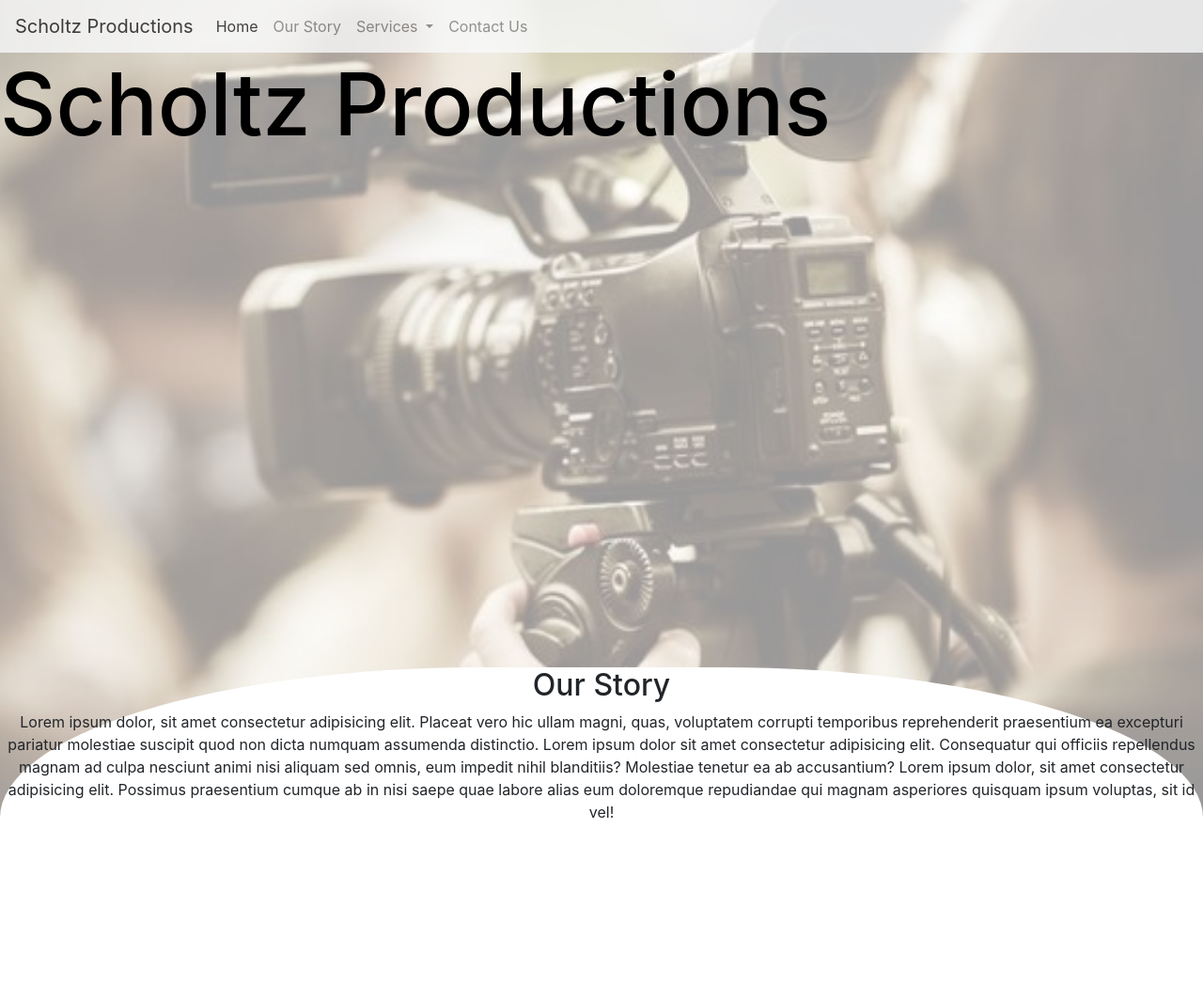
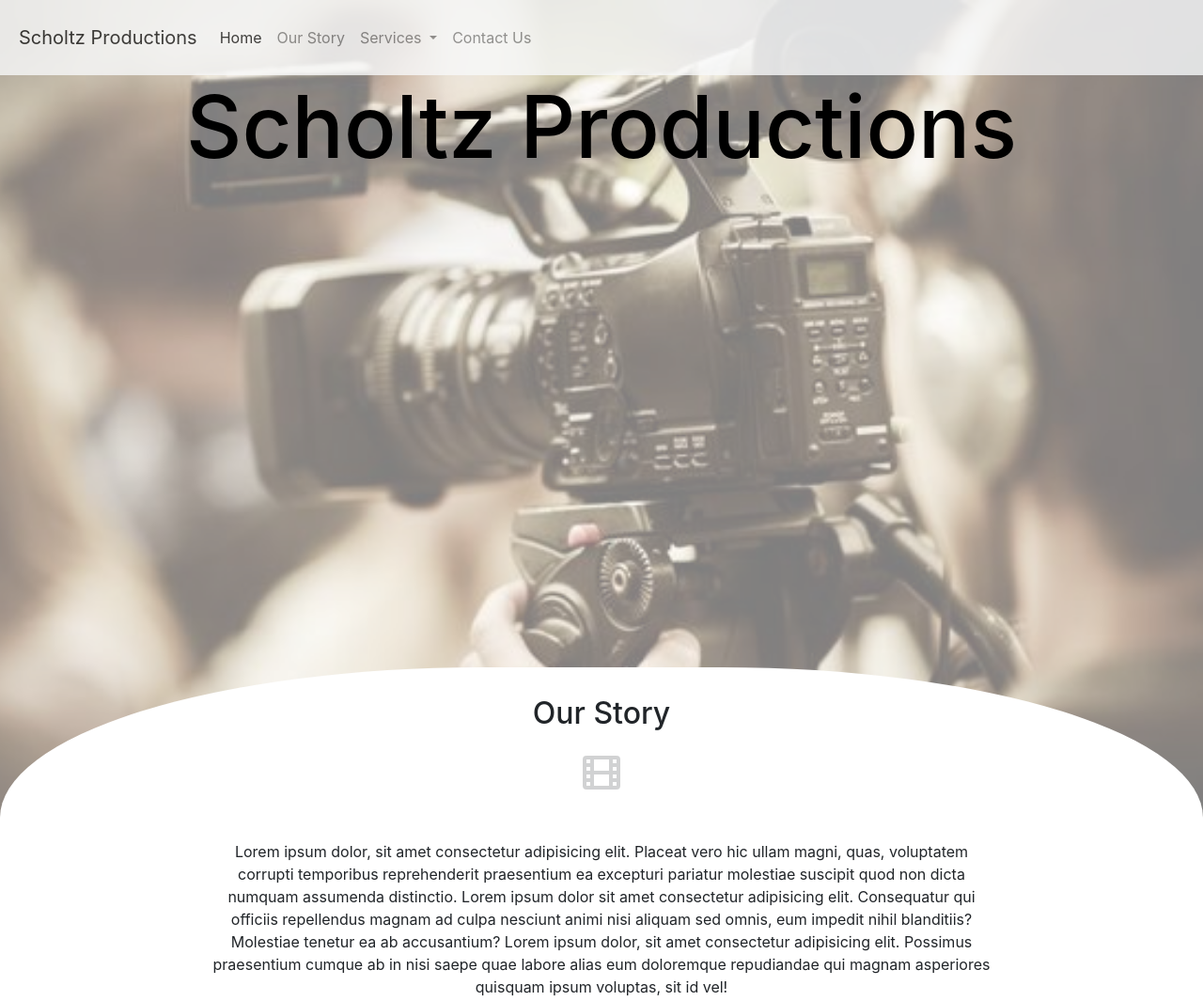
Before and after one commit to Liv4-code/scholtz-productions, a plain HTML site: page index.html in a window 1280 px wide. Shown: the top 1065 px of the page at 94% size. Drawn offline with nearby package versions, Linux system fonts and the light colour scheme.

Commit message:
Styled about section.

```diff
--- a/index.html
+++ b/index.html
@@ -73,7 +73,30 @@
         </header>
         <main>
             <div class="about-section">
-                <h2>Our Story</h2>
+                <h2>
+                    Our Story
+                    <div class="underline">
+                        <svg
+                            xmlns="http://www.w3.org/2000/svg"
+                            xmlns:xlink="http://www.w3.org/1999/xlink"
+                            aria-hidden="true"
+                            width="1.5em"
+                            height="1.5em"
+                            preserveAspectRatio="xMidYMid meet"
+                            viewBox="0 0 24 24"
+                        >
+                            <g fill="none">
+                                <path
+                                    d="M7 4v16M17 4v16M3 8h4m10 0h4M3 12h18M3 16h4m10 0h4M4 20h16a1 1 0 0 0 1-1V5a1 1 0 0 0-1-1H4a1 1 0 0 0-1 1v14a1 1 0 0 0 1 1z"
+                                    stroke="currentColor"
+                                    stroke-width="2"
+                                    stroke-linecap="round"
+                                    stroke-linejoin="round"
+                                />
+                            </g>
+                        </svg>
+                    </div>
+                </h2>
                 <p>
                     Lorem ipsum dolor, sit amet consectetur adipisicing elit.
                     Placeat vero hic ullam magni, quas, voluptatem corrupti
--- a/styles.scss
+++ b/styles.scss
@@ -14,6 +14,17 @@ body {
 .home {
     position: relative;
     height: 100vh;
+    .navbar {
+        padding: 20px;
+        opacity: 80%;
+    }
+    .home__heading {
+        position: relative;
+        text-align: center;
+        font-size: 92px;
+        color: black;
+        opacity: 100%;
+    }
 }
 
 .home::before {
@@ -27,19 +38,7 @@ body {
     left: 0;
     bottom: 0;
     right: 0;
-    opacity: 40%;
-}
-
-.navbar {
-    padding: 20px;
-    opacity: 80%;
-}
-
-.home__heading {
-    position: relative;
-    font-size: 92px;
-    color: black;
-    opacity: 100%;
+    opacity: 50%;
 }
 
 .about-section {
@@ -49,6 +48,19 @@ body {
     height: 50vh;
     background-color: $light;
     border-radius: 40% 40% 0 0;
+    h2 {
+        padding: 30px 0 10px 0;
+        .underline {
+            margin: auto;
+            opacity: 20%;
+            padding-top: 20px;
+        }
+    }
+    p {
+        margin: auto;
+        padding-top: 30px;
+        width: 65%;
+    }
 }
 
 .services-container {
```
Also changed, not shown: styles.css.
